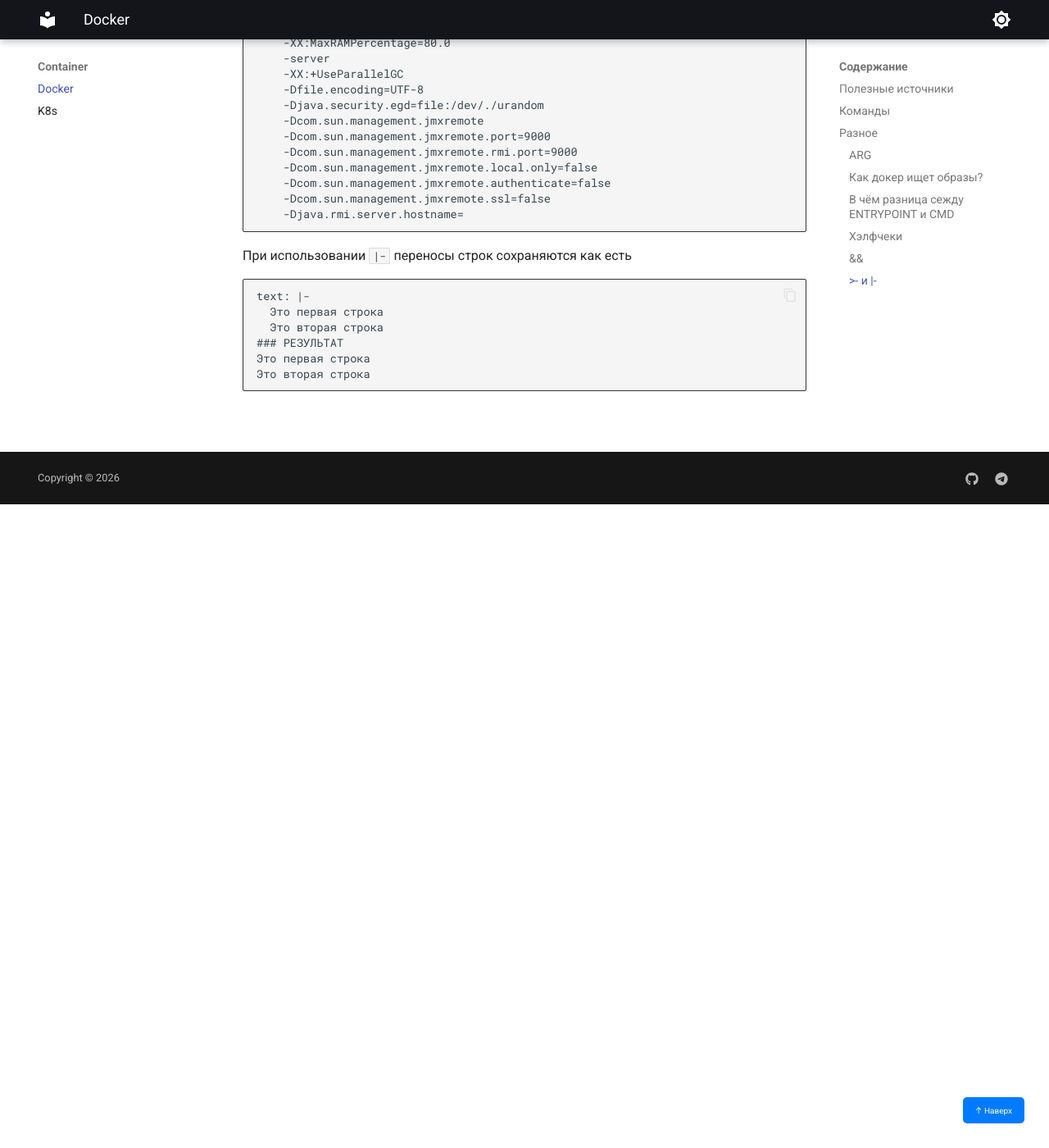
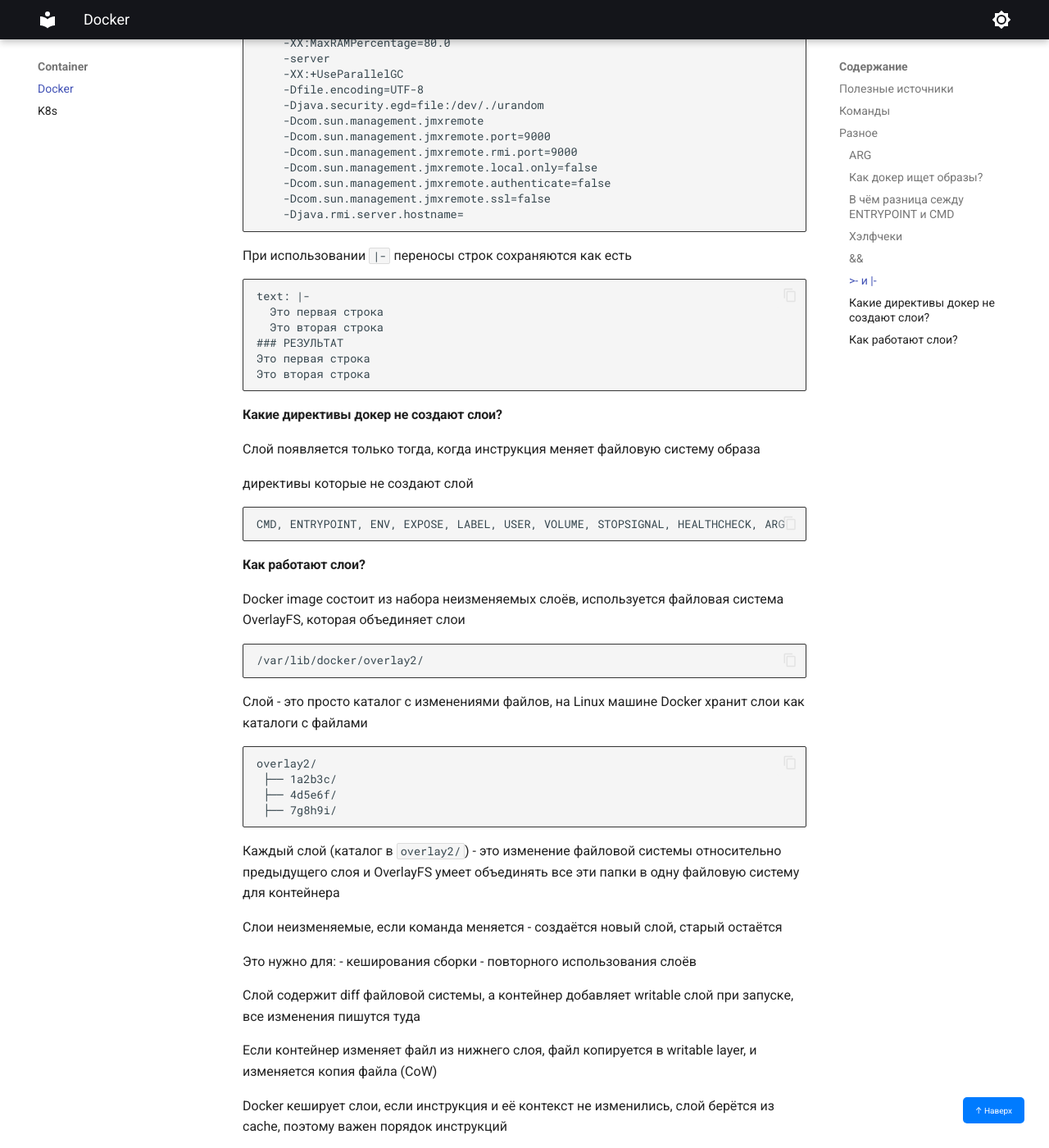
Before and after one commit to ilyamak04/wiki, an MkDocs documentation site: the page built from docs/container/Docker.md, in a window 1280 px wide and 1400 px high, scrolled down 4033 px. Shown: the whole window at 82% size. Built offline with MkDocs 1.6.1 and Material for MkDocs 9.7.7, drawn with Linux system fonts in a browser that asks for light colours; some of the changed text lies outside the part shown.

Commit message:
about docker filesystem

````diff
--- a/docs/container/Docker.md
+++ b/docs/container/Docker.md
@@ -200,3 +200,60 @@ text: |-
 Это первая строка
 Это вторая строка
 ```
+
+#### Какие директивы докер не создают слои?
+
+Слой появляется только тогда, когда инструкция меняет файловую систему образа
+
+директивы которые не создают слой
+```bash
+CMD, ENTRYPOINT, ENV, EXPOSE, LABEL, USER, VOLUME, STOPSIGNAL, HEALTHCHECK, ARG
+```
+
+#### Как работают слои?
+
+Docker image состоит из набора неизменяемых слоёв, используется файловая система OverlayFS, которая объединяет слои
+```bash
+/var/lib/docker/overlay2/
+```
+
+Слой - это просто каталог с изменениями файлов, на Linux машине Docker хранит слои как каталоги с файлами
+```bash
+overlay2/
+ ├── 1a2b3c/
+ ├── 4d5e6f/
+ ├── 7g8h9i/
+```
+
+Каждый слой (каталог в `overlay2/`) - это изменение файловой системы относительно предыдущего слоя и OverlayFS умеет объединять все эти папки в одну файловую систему для контейнера
+
+Слои неизменяемые, если команда меняется - создаётся новый слой, старый остаётся
+
+Это нужно для:
+- кеширования сборки
+- повторного использования слоёв
+
+Слой содержит diff файловой системы, а контейнер добавляет writable слой при запуске, все изменения пишутся туда
+
+Если контейнер изменяет файл из нижнего слоя, файл копируется в writable layer, и изменяется копия файла (CoW)
+
+Docker кеширует слои, если инструкция и её контекст не изменились, слой берётся из cache, поэтому важен порядок инструкций
+
+
+Docker image - это типа стек immutable слоёв
+```
+base image
++ layer
++ layer
++ layer
+------------------------
+container writable layer
+```
+
+- слой = изменение файловой системы образа (Docker создаёт слой как diff файловой системы,
+а OverlayFS объединяет слои в одну файловую систему, которую видит контейнер)
+- слои immutable
+- контейнер пишет только в верхний (writable) слой
+- Docker использует copy-on-write при изменении файлов
+- порядок инструкций сильно влияет на build cache
+- удаление файлов в новом слое не уменьшает размер образа
````
